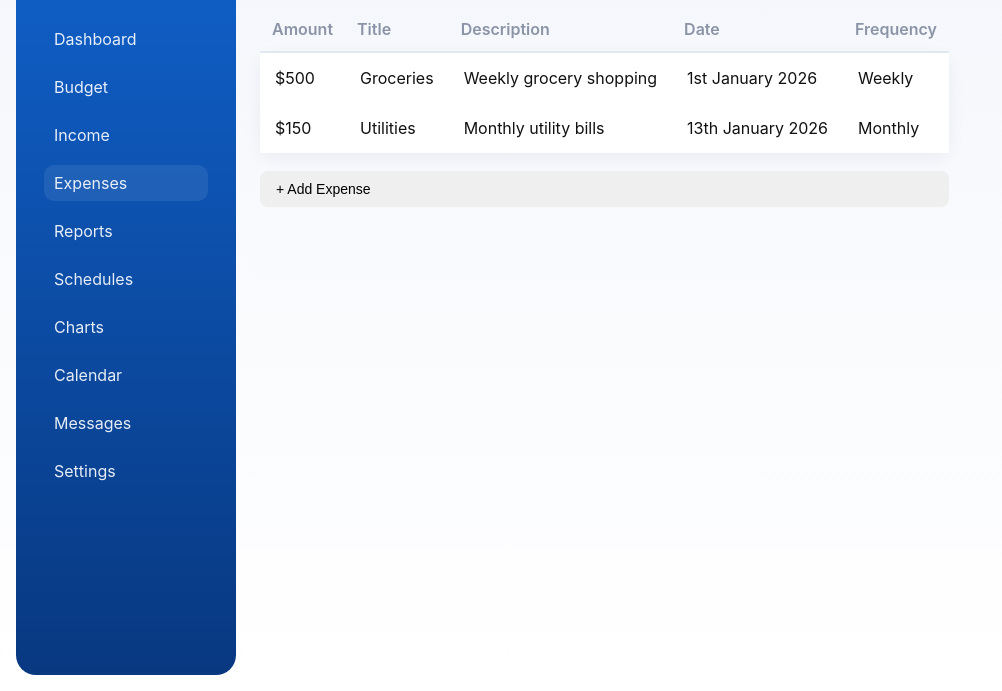
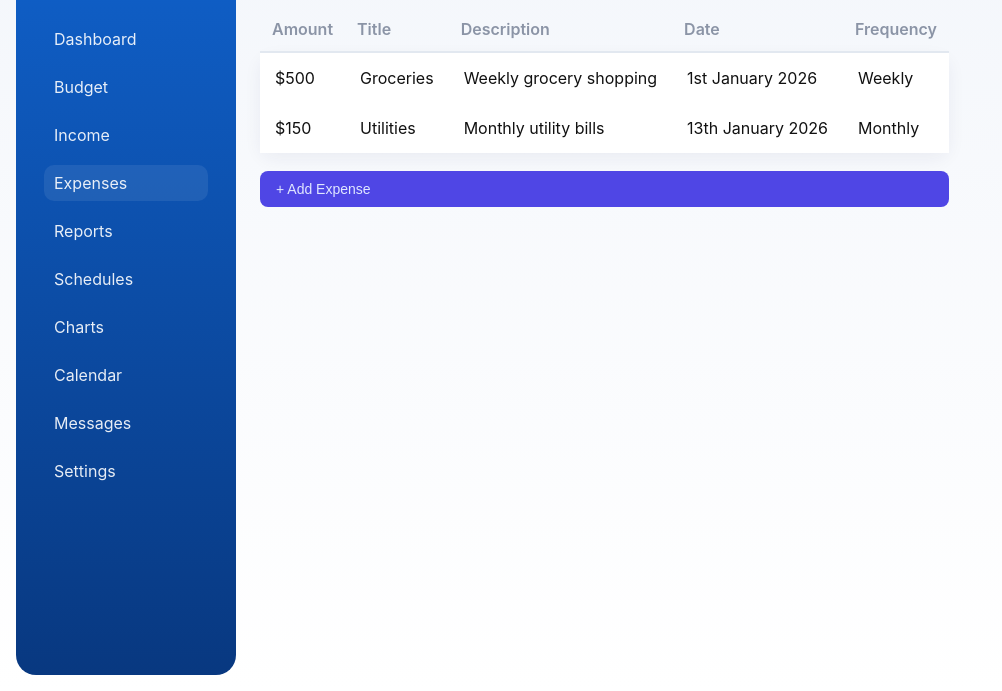
Before and after one commit to BenMack8413/ASDWRK2GRP2, a website: page frontend/expenses.html in a window 1280 px wide. Shown: the part 109-800 px from the top of the page, without its empty margins (0-1002 px from the left). Drawn offline with Linux system fonts and the light colour scheme.

Commit message:
changed a button, thats it

```diff
--- a/frontend/expenses.html
+++ b/frontend/expenses.html
@@ -259,6 +259,8 @@
                 transition: all 0.2s ease;
                 border: none;
                 font-size: 14px;
+                background-color: #4f46e5;
+                color: #e0e7ff;
             }
 
             .expenseContainer {
```
